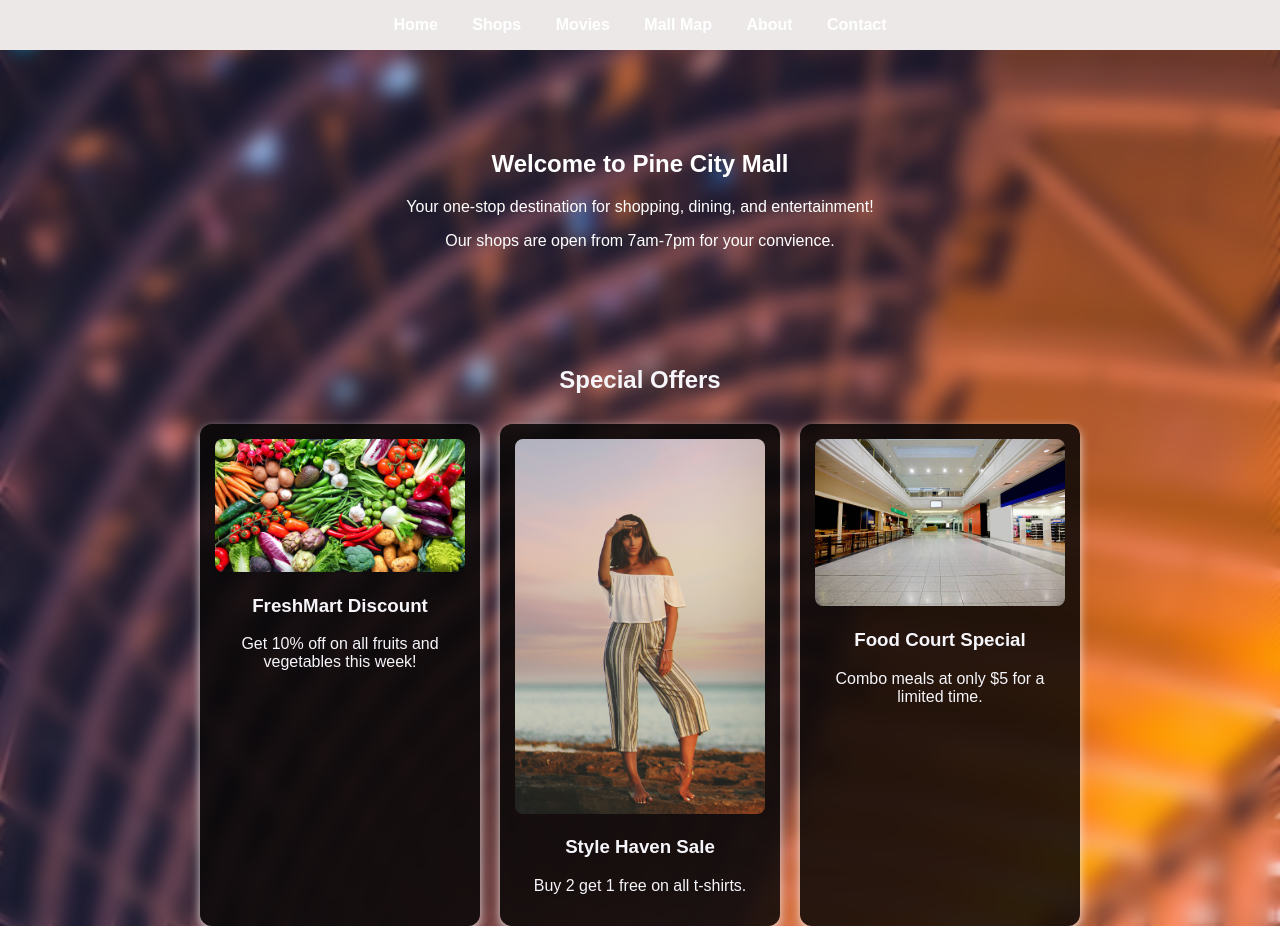
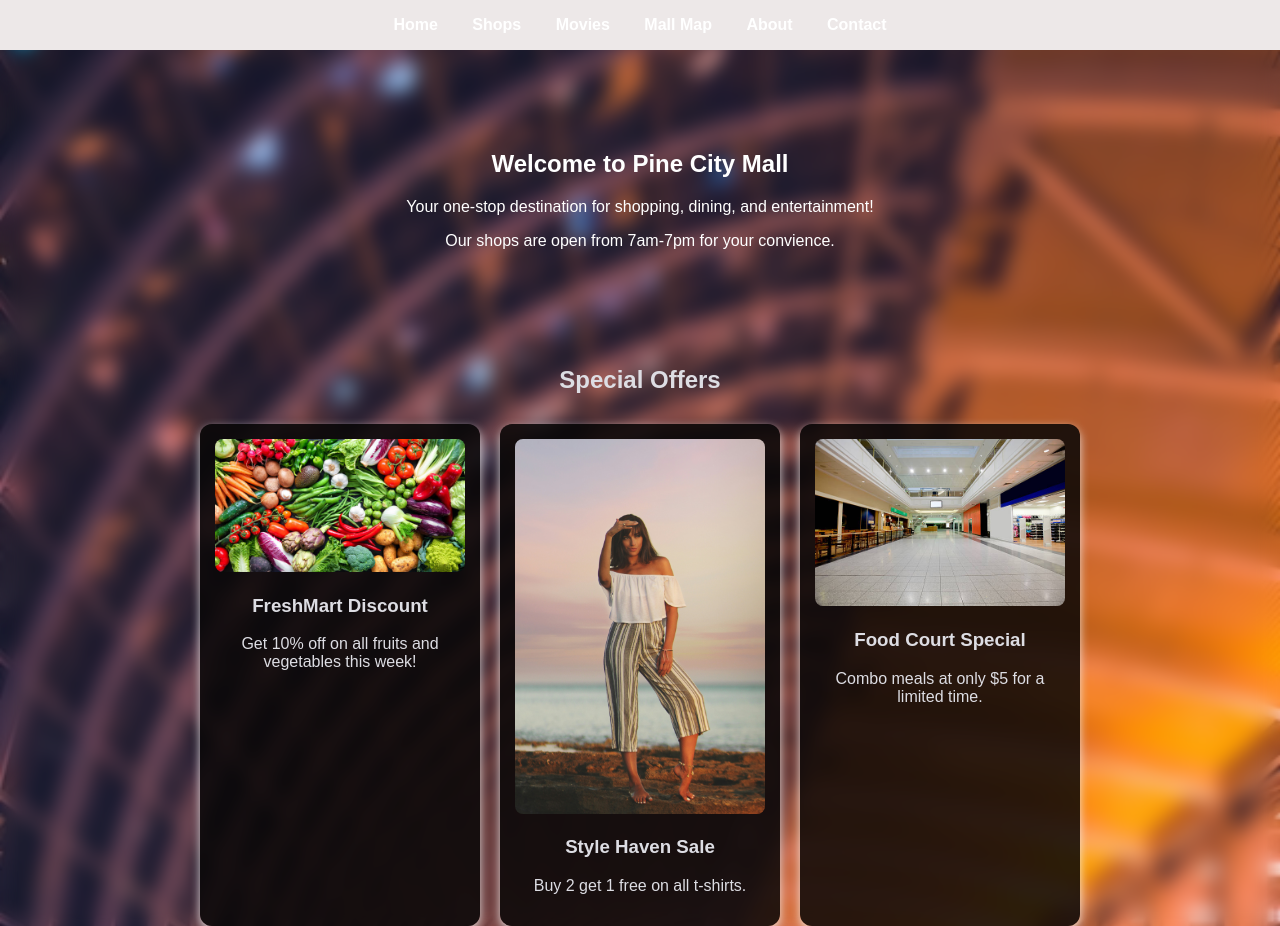
Before and after one commit to LiyanaW/Module_10_Assessment_2_PineCityMall, a plain HTML site: page index.html in a window 1280 px wide. Shown: the top 926 px of the page. Drawn offline with Linux system fonts and the light colour scheme.

Commit message:
Update styles.css

```diff
--- a/styles.css
+++ b/styles.css
@@ -4,7 +4,7 @@ body {
   margin: 0;
   padding: 0;
   background: url('images/interior2.jpg') center/cover no-repeat fixed;
-  color: #f5f5fa;
+  color: #dddde3;
   backdrop-filter: blur(10px);
 }
 nav {
```
